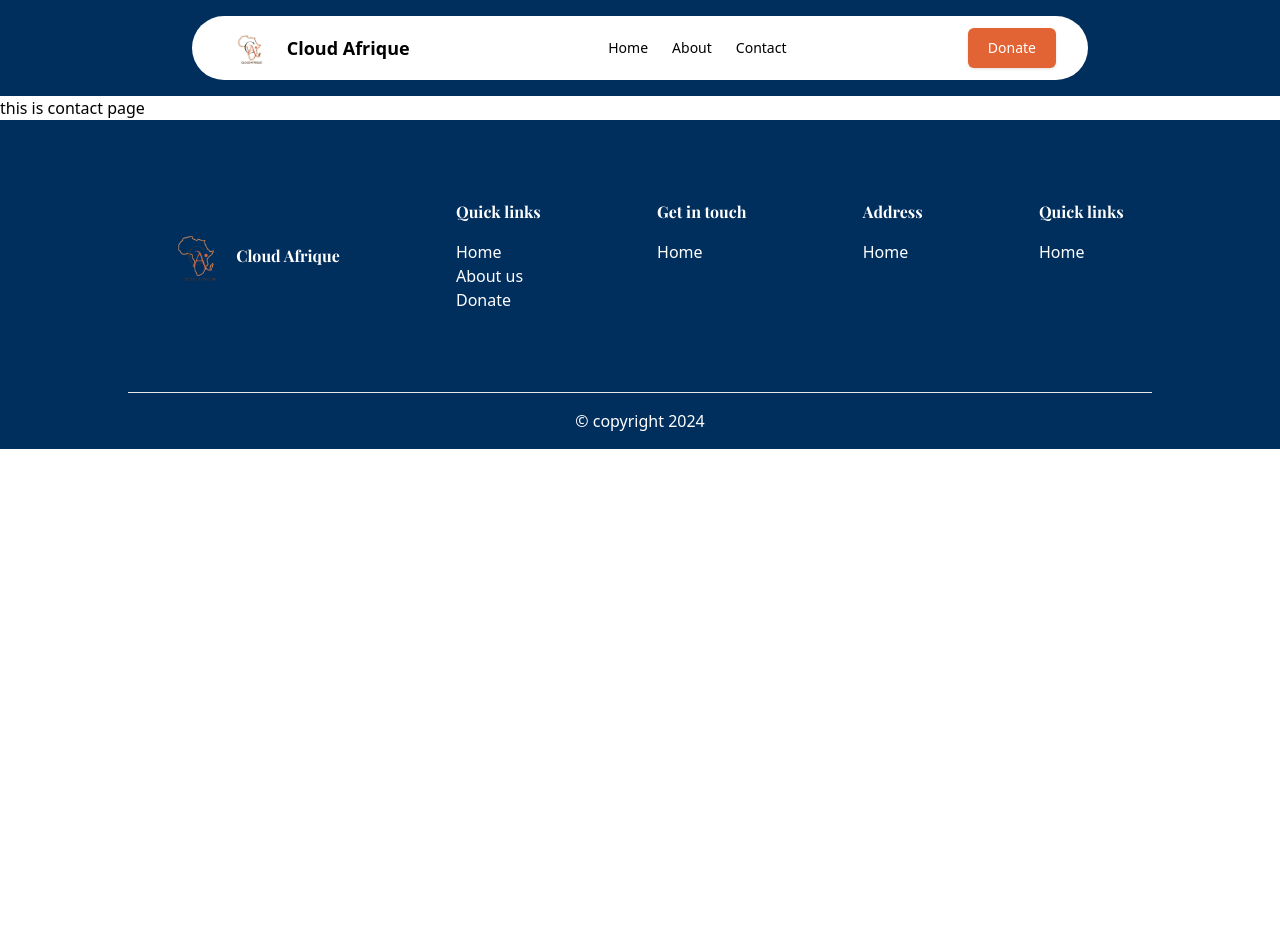
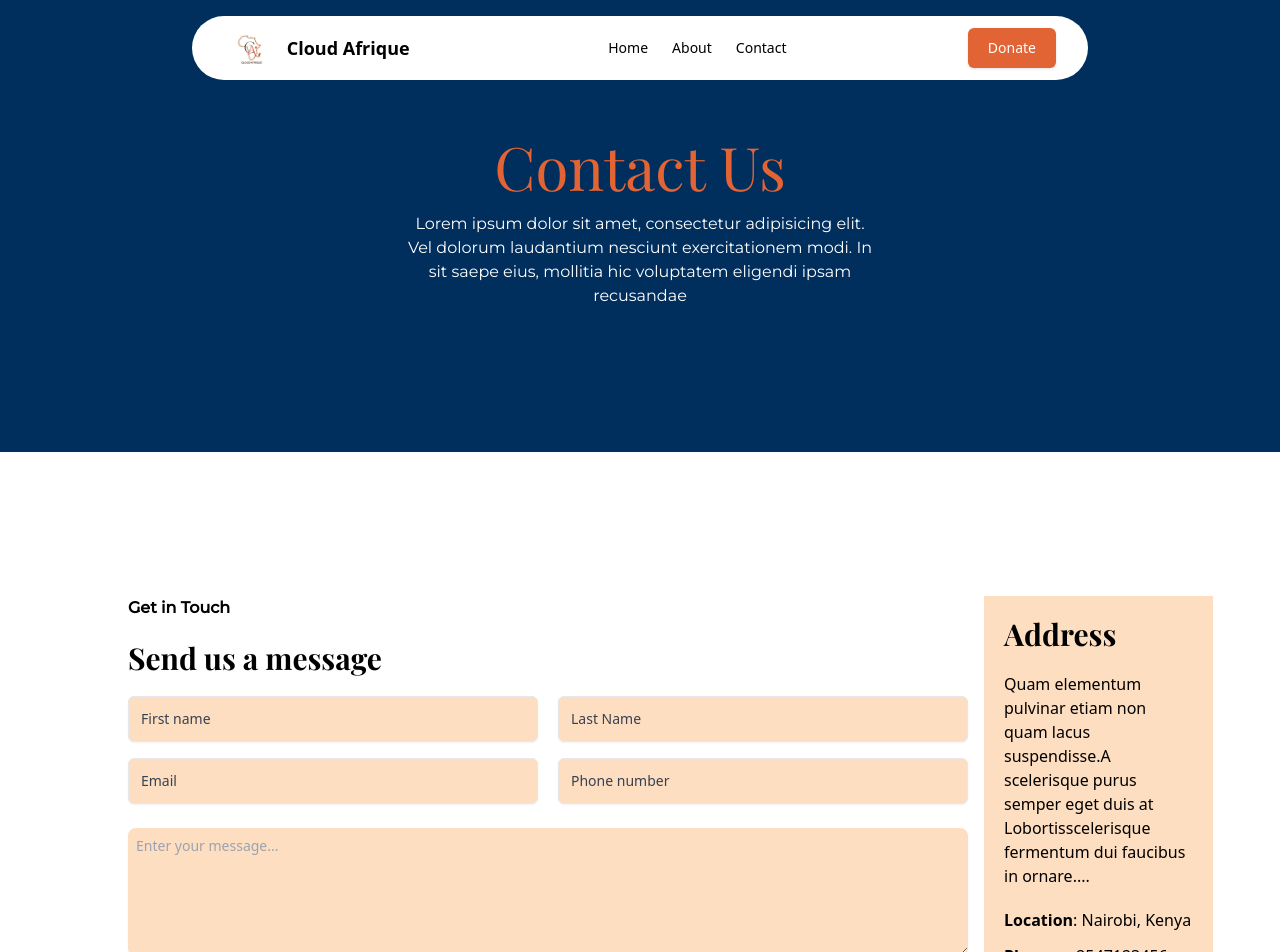
Before and after one commit to Diana-nyamai/CloudAfrique, a React (Vite) app: page /contact in a window 1280 px wide. Shown: the top 952 px of the page. Before the commit the page ends 800 px from the top, so only its background shows below. Built offline with nearby package versions, Linux system fonts and the light colour scheme.

Commit message:
update: completed contact page

```diff
--- a/src/pages/Contact/index.tsx
+++ b/src/pages/Contact/index.tsx
@@ -1,10 +1,115 @@
+import { Partners } from "../../components"
 
 const Contact = () => {
   return (
     <div>
-      this is contact page
+      <div className="relative bg-blue h-full flex flex-col lg:flex-row justify-center items-center lg:px-32 pb-32">
+        <div className="text-white px-5 xl:w-1/2 mt-10">
+          <h1 className="text-orange text-2xl lg:text-6xl capitalize mb-4 font-playfair text-center">
+            Contact Us
+          </h1>
+          <p className="font-montserrat mb-4 text-center">
+            Lorem ipsum dolor sit amet, consectetur adipisicing elit. Vel
+            dolorum laudantium nesciunt exercitationem modi. In sit saepe eius,
+            mollitia hic voluptatem eligendi ipsam recusandae
+          </p>
+        </div>
+      </div>
+
+      {/* form */}
+      <div className="flex flex-wrap lg:flex-nowrap px-3 lg:px-32 my-36 gap-4">
+        <div className="w-full">
+          <h3 className="font-semibold font-montserrat">Get in Touch</h3>
+          <h1 className=" font-playfair text-3xl my-5 font-semibold">Send us a message</h1>
+          <form className="flex flex-col w-full gap-4 justify-between">
+            <div className="flex gap-5 w-full">
+              <label className="relative block overflow-hidden bg-lightOrange rounded-md border border-gray-200 px-3 pt-3 shadow-sm focus-within:border-blue-600 focus-within:ring-1 focus-within:ring-blue-600">
+                <input
+                  type="email"
+                  id="UserEmail"
+                  placeholder="Email"
+                  className="peer h-8 lg:w-96 border-none bg-transparent p-0 placeholder-transparent focus:border-transparent focus:outline-none focus:ring-0 sm:text-sm"
+                />
+
+                <span className="absolute start-3 top-3 -translate-y-1/2 text-xs text-gray-700 transition-all peer-placeholder-shown:top-1/2 peer-placeholder-shown:text-sm peer-focus:top-3 peer-focus:text-xs">
+                  First name
+                </span>
+              </label>
+              <label className="relative block overflow-hidden bg-lightOrange rounded-md border border-gray-200 px-3 pt-3 shadow-sm focus-within:border-blue-600 focus-within:ring-1 focus-within:ring-blue-600">
+                <input
+                  type="email"
+                  id="UserEmail"
+                  placeholder="Email"
+                  className="peer h-8 w-96  border-none bg-transparent p-0 placeholder-transparent focus:border-transparent focus:outline-none focus:ring-0 sm:text-sm"
+                />
+
+                <span className="absolute start-3 top-3 -translate-y-1/2 text-xs text-gray-700 transition-all peer-placeholder-shown:top-1/2 peer-placeholder-shown:text-sm peer-focus:top-3 peer-focus:text-xs">
+                  Last Name
+                </span>
+              </label>
+            </div>
+
+            <div className="flex gap-5">
+              <label className="relative block overflow-hidden bg-lightOrange rounded-md border border-gray-200 px-3 pt-3 shadow-sm focus-within:border-blue-600 focus-within:ring-1 focus-within:ring-blue-600">
+                <input
+                  type="email"
+                  id="UserEmail"
+                  placeholder="Email"
+                  className="peer h-8 w-96  border-none bg-transparent p-0 placeholder-transparent focus:border-transparent focus:outline-none focus:ring-0 sm:text-sm"
+                />
+
+                <span className="absolute start-3 top-3 -translate-y-1/2 text-xs text-gray-700 transition-all peer-placeholder-shown:top-1/2 peer-placeholder-shown:text-sm peer-focus:top-3 peer-focus:text-xs">
+                  Email
+                </span>
+              </label>
+
+              <label className="relative block overflow-hidden bg-lightOrange rounded-md border border-gray-200 px-3 pt-3 shadow-sm focus-within:border-blue-600 focus-within:ring-1 focus-within:ring-blue-600">
+                <input
+                  type="email"
+                  id="UserEmail"
+                  placeholder="Email"
+                  className="peer h-8 w-96 border-none bg-transparent p-0 placeholder-transparent focus:border-transparent focus:outline-none focus:ring-0 sm:text-sm"
+                />
+
+                <span className="absolute start-3 top-3 -translate-y-1/2 text-xs text-gray-700 transition-all peer-placeholder-shown:top-1/2 peer-placeholder-shown:text-sm peer-focus:top-3 peer-focus:text-xs">
+                  Phone number
+                </span>
+              </label>
+            </div>
+
+            <textarea
+              id="OrderNotes"
+              className="mt-2 p-2 w-full h-32 rounded-lg border-gray-200 align-top shadow-sm sm:text-sm bg-lightOrange"
+              placeholder="Enter your message..."
+            ></textarea>
+
+            <button className="bg-blue text-white h-11">Send message</button>
+          </form>
+        </div>
+
+        <div className="bg-lightOrange p-5">
+          <h1 className="text-semibold font-playfair font-semibold text-3xl mb-5">Address</h1>
+          <p className="mb-5">
+            Quam elementum pulvinar etiam non quam lacus suspendisse.A
+            scelerisque purus semper eget duis at Lobortisscelerisque fermentum
+            dui faucibus in ornare....
+          </p>
+          <p className="mb-3">
+            <b>Location</b>: Nairobi, Kenya
+          </p>
+          <p className="mb-3">
+            <b>Phone</b> : +2547123456
+          </p>
+          <p>
+            <b>Email </b>: cloudAfrique@gmail.com
+          </p>
+        </div>
+      </div>
+
+      {/* partners */}
+      <Partners />
     </div>
-  )
+  );
 }
 
 export default Contact
```
